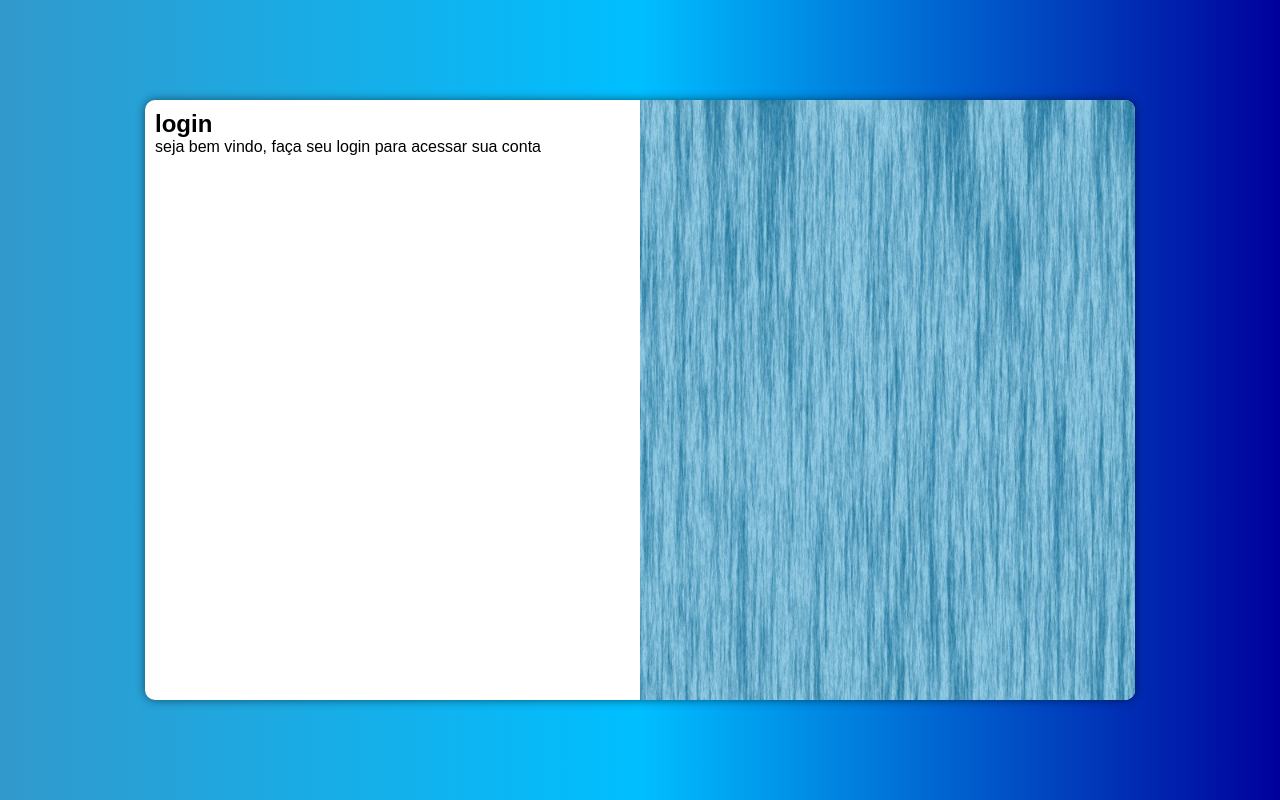
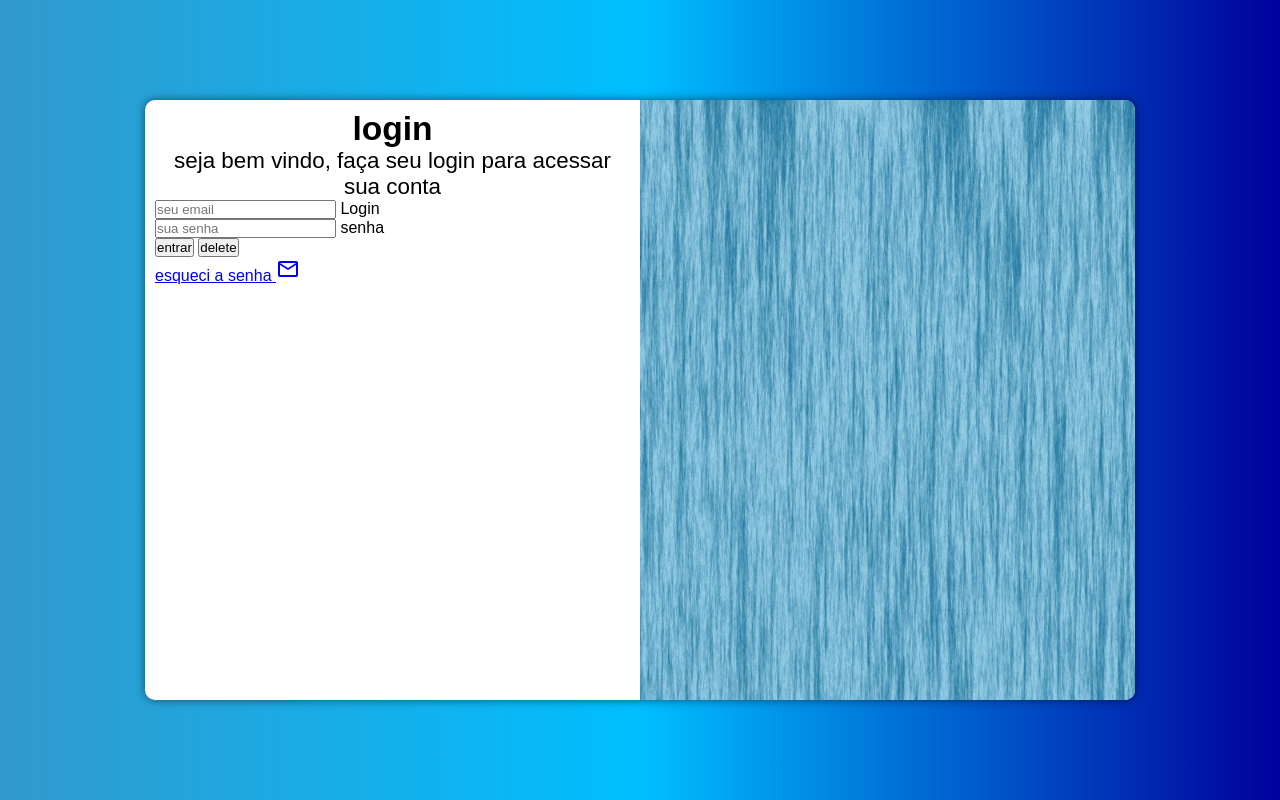
Before and after one commit to FranciscoFabricio/projeto-login, a plain HTML site: page index.html in a window 1280 px wide. Drawn offline with nearby package versions, Linux system fonts and the light colour scheme.

Commit message:
formulario criado

```diff
--- a/estilos/media-queries.css
+++ b/estilos/media-queries.css
@@ -44,6 +44,16 @@
         width: 60%;
     }
 
+    section > div#formulario > h1 {
+        text-align: center;
+        font-size: 1.9em;
+    }
+
+    section > div#formulario > p {
+        text-align: center;
+        font-size: 1.1em;
+    }
+
 }
 
 @media screen and (min-width: 1200px) {
@@ -68,4 +78,14 @@
         width: 50%;
     }
 
+    section > div#formulario > h1 {
+        text-align: center;
+        font-size: 2.1em;
+    }
+
+    section > div#formulario > p {
+        text-align: center;
+        font-size: 1.4em;
+    }
+
 }
--- a/estilos/style.css
+++ b/estilos/style.css
@@ -51,3 +51,12 @@ section#login > div#formulario {
     display: block;
     padding: 10px;
 }
+
+section > div#formulario > h1 {
+    text-align: center;
+}
+
+section > div#formulario > p {
+    font-size: 0.9em;
+    text-align: center;
+}
--- a/index.html
+++ b/index.html
@@ -6,6 +6,31 @@
     <title>tela de login</title>
     <link rel="stylesheet" href="estilos/style.css">
     <link rel="stylesheet" href="estilos/media-queries.css">
+    <link rel="stylesheet" href="https://fonts.googleapis.com/css2?family=Material+Symbols+Outlined:opsz,wght,FILL,GRAD@20..48,100..700,0..1,-50..200&icon_names=mail" />
+
+    <!--
+    <span class="material-symbols-outlined">
+person
+</span>
+
+<span class="material-symbols-outlined">
+delete
+</span>
+
+<span class="material-symbols-outlined">
+key
+</span>
+
+<span class="material-symbols-outlined">
+check
+</span>
+
+<span class="material-symbols-outlined">
+mail
+</span>
+
+somente check e email prestou porem tirei o check pois o delete nao prestou
+-->
 </head>
 <body>
     <main>
@@ -15,7 +40,24 @@
             <div id="formulario">
                 <h1>login</h1>
                 <p>seja bem vindo, faça seu login para acessar sua conta</p>
-                <form action="login.php" method="post">
+                <form action="login.php" method="post" autocomplete="on">
+                    <div class="campo">
+                        <input type="email" name="Login" id="ilogin" placeholder="seu email" autocomplete="email" required maxlength="30">
+                        <label for="ilogin">Login</label>
+                    </div>
+
+                    <div class="campo">
+                        <input type="password" name="senha" id="isenha" placeholder="sua senha" autocomplete="current-password" required minlength="8" maxlength="20">
+                        <label for="isenha">senha</label>
+                    </div>
+                    <input type="submit" value="entrar">
+                    <input type="reset" value="delete">
+                        <br>
+                    <a href="esqueci.html" target="_blank">
+                        esqueci a senha <span class="material-symbols-outlined">
+                            mail
+                            </span>
+                    </a>
 
                 </form>
             </div>
```
